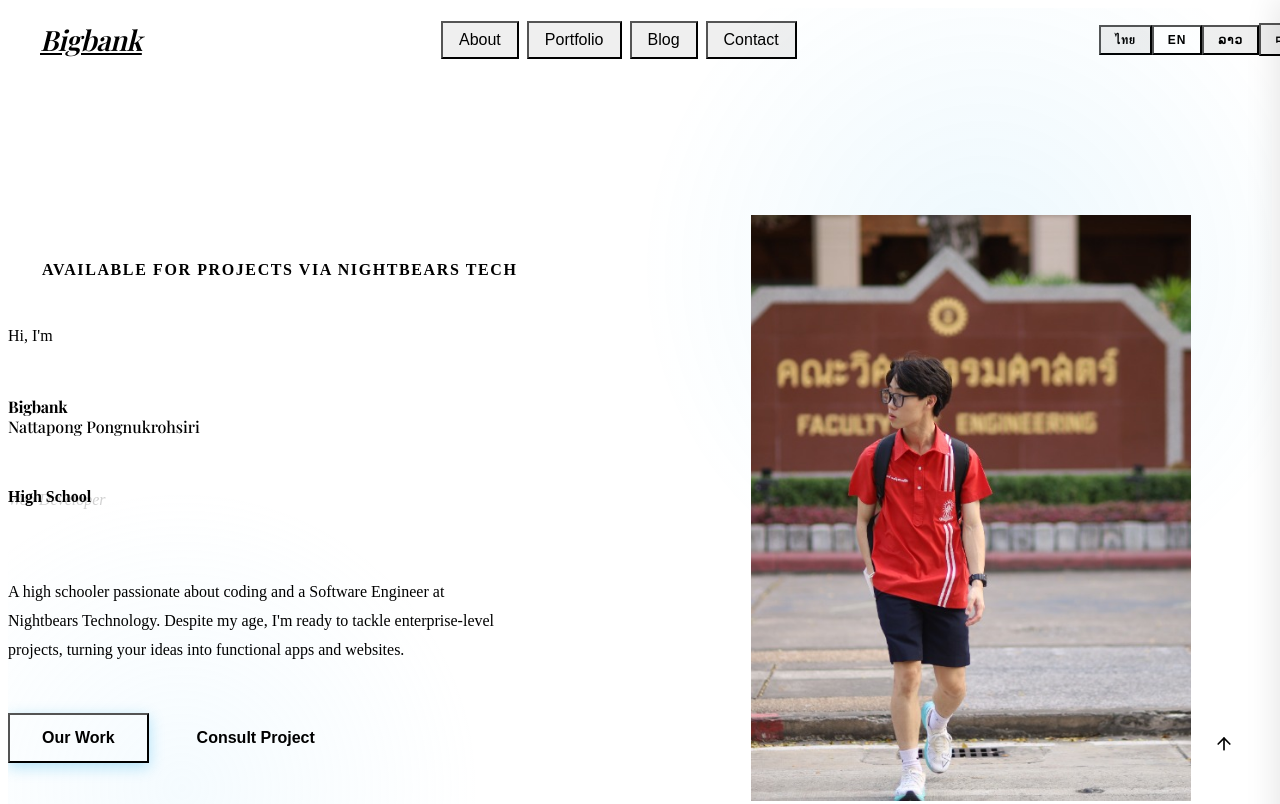
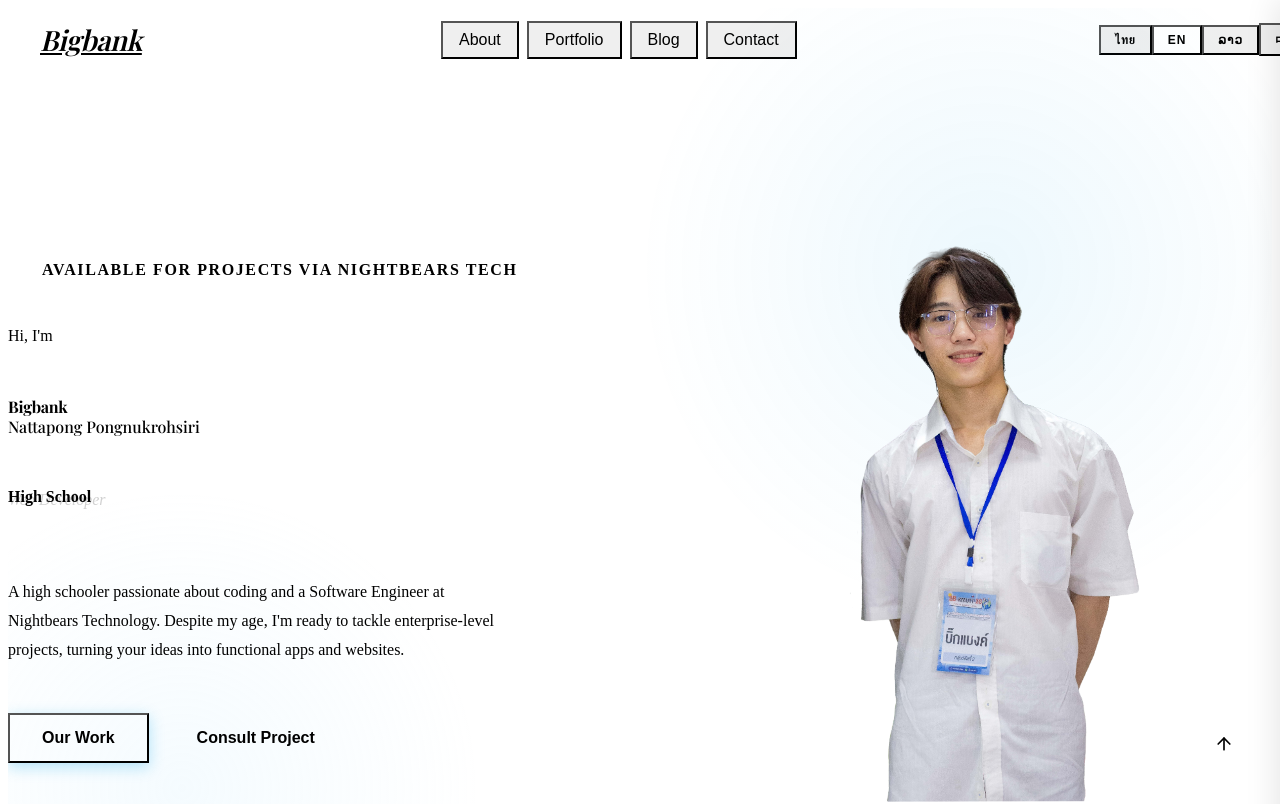
Before and after one commit to DARWINZY/bigbank-personal-web, a Next.js app: page /en in a window 1280 px wide. Shown: the top 804 px of the page. Built offline with nearby package versions, Linux system fonts and the light colour scheme; a web font is replaced by a local one.

Commit message:
feat: replace hero image and add swaying motion

```diff
--- a/src/components/sections/HeroSection.tsx
+++ b/src/components/sections/HeroSection.tsx
@@ -9,7 +9,7 @@ import TextReveal from '@/components/ui/TextReveal';
 import MagneticButton from '@/components/ui/MagneticButton';
 import styles from '@/styles/hero.module.css';
 import uiStyles from '@/styles/ui.module.css';
-import profileImg from '@/../public/images/profile.jpg';
+import profileImg from '@/../public/images/hero_profile.png';
 
 export default function HeroSection() {
   const t = useTranslations('hero');
@@ -119,14 +119,26 @@ export default function HeroSection() {
           animate={{ opacity: 1, scale: 1 }}
           transition={{ duration: 0.7, delay: 0.3 }}
         >
-          <div className={styles.heroImageContainer}>
+          <motion.div
+            className={styles.heroImageContainer}
+            animate={{
+              y: [0, -15, 0],
+              rotate: [0, -2, 2, 0]
+            }}
+            transition={{
+              duration: 6,
+              repeat: Infinity,
+              ease: "easeInOut"
+            }}
+          >
             <Image
               src={profileImg.src}
               alt="Bigbank — Freelance Web Developer"
               width={440}
               height={587}
+              priority
             />
-          </div>
+          </motion.div>
         </motion.div>
       </div>
 
```
Also changed, not shown: public/images/hero_profile.png (added).
